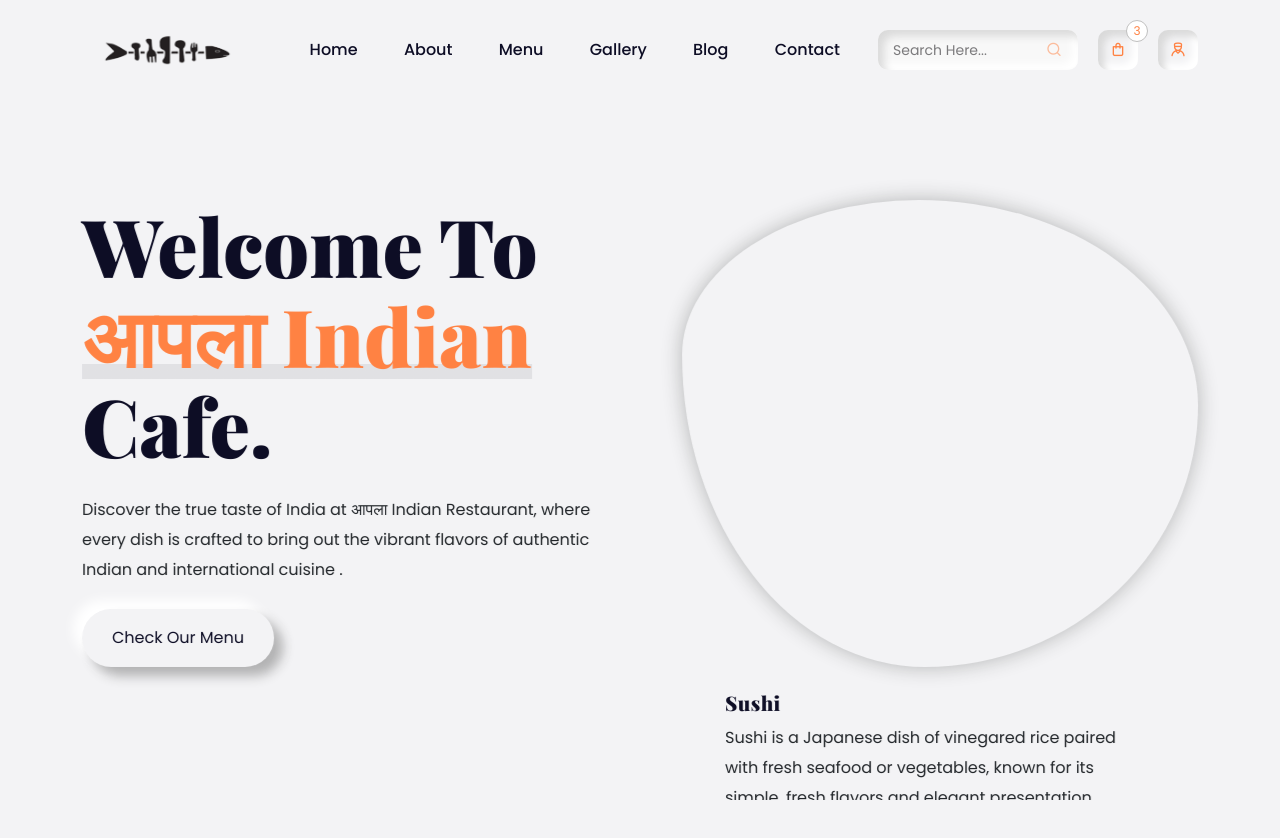
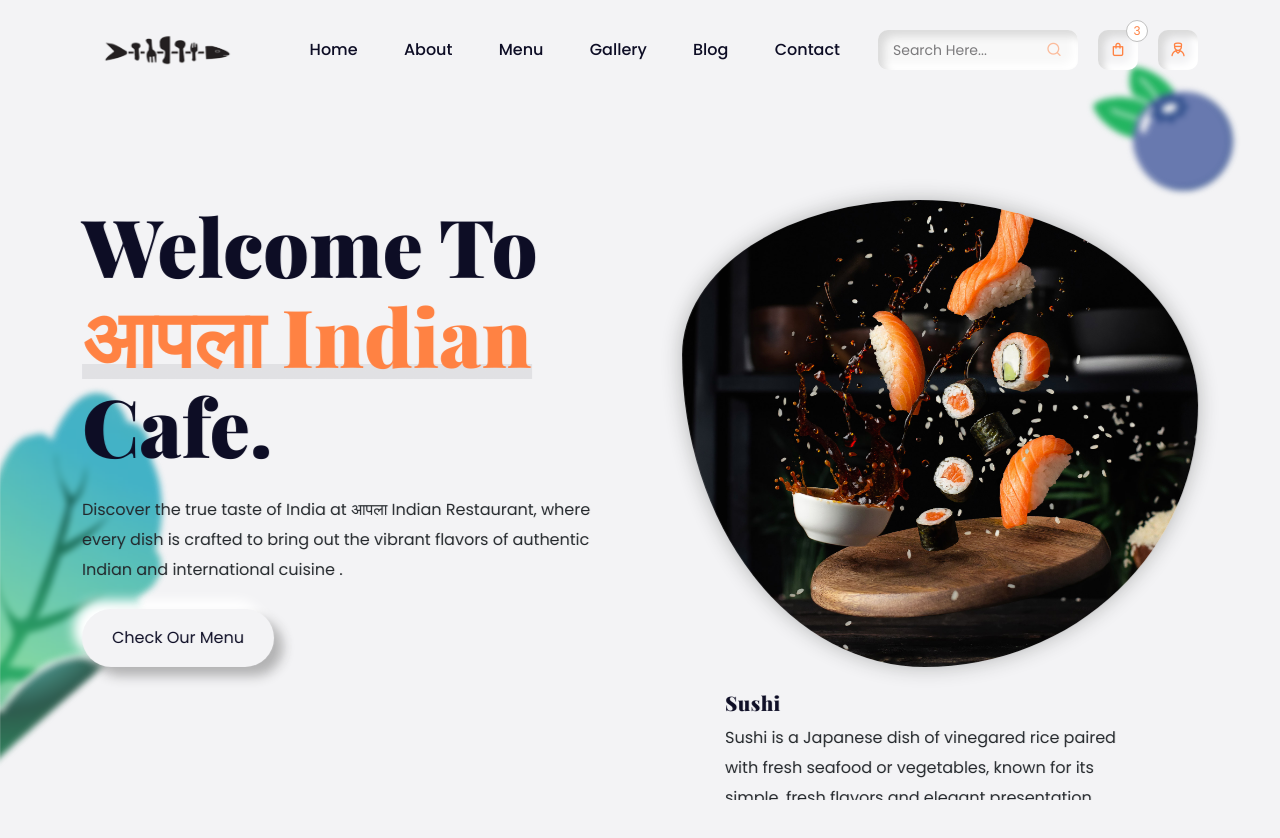
Before and after one commit to KaduPratik/Cafe-Website, a plain HTML site: page index.html in a window 1280 px wide. Shown: the top 838 px of the page. Drawn offline with nearby package versions, Linux system fonts and the light colour scheme; files whose address does not match are found by name; a web font is replaced by a local one.

Commit message:
Update index.html

```diff
--- a/index.html
+++ b/index.html
@@ -74,10 +74,10 @@
             <section class="main-banner" id="home">
                 <div class="js-parallax-scene">
                     <div class="banner-shape-1 w-100" data-depth="0.30">
-                        <img src="assets/images/berry.png" alt="">
+                        <img src="cafe/assets/images/berry.png" alt="">
                     </div>
                     <div class="banner-shape-2 w-100" data-depth="0.25">
-                        <img src="assets/images/leaf.png" alt="">
+                        <img src="cafe/assets/images/leaf.png" alt="">
                     </div>
                 </div>
                 <div class="sec-wp">
@@ -98,7 +98,7 @@
                             </div>
                             <div class="col-lg-6">
                                 <div class="banner-img-wp">
-                                    <div class="banner-img" style="background-image: url(assets/images/main-b.jpg);">
+                                    <div class="banner-img" style="background-image: url(cafe/assets/images/main-b.jpg);">
                                     </div>
                                 </div>
                                 <div class="banner-img-text mt-4 m-auto">
```
